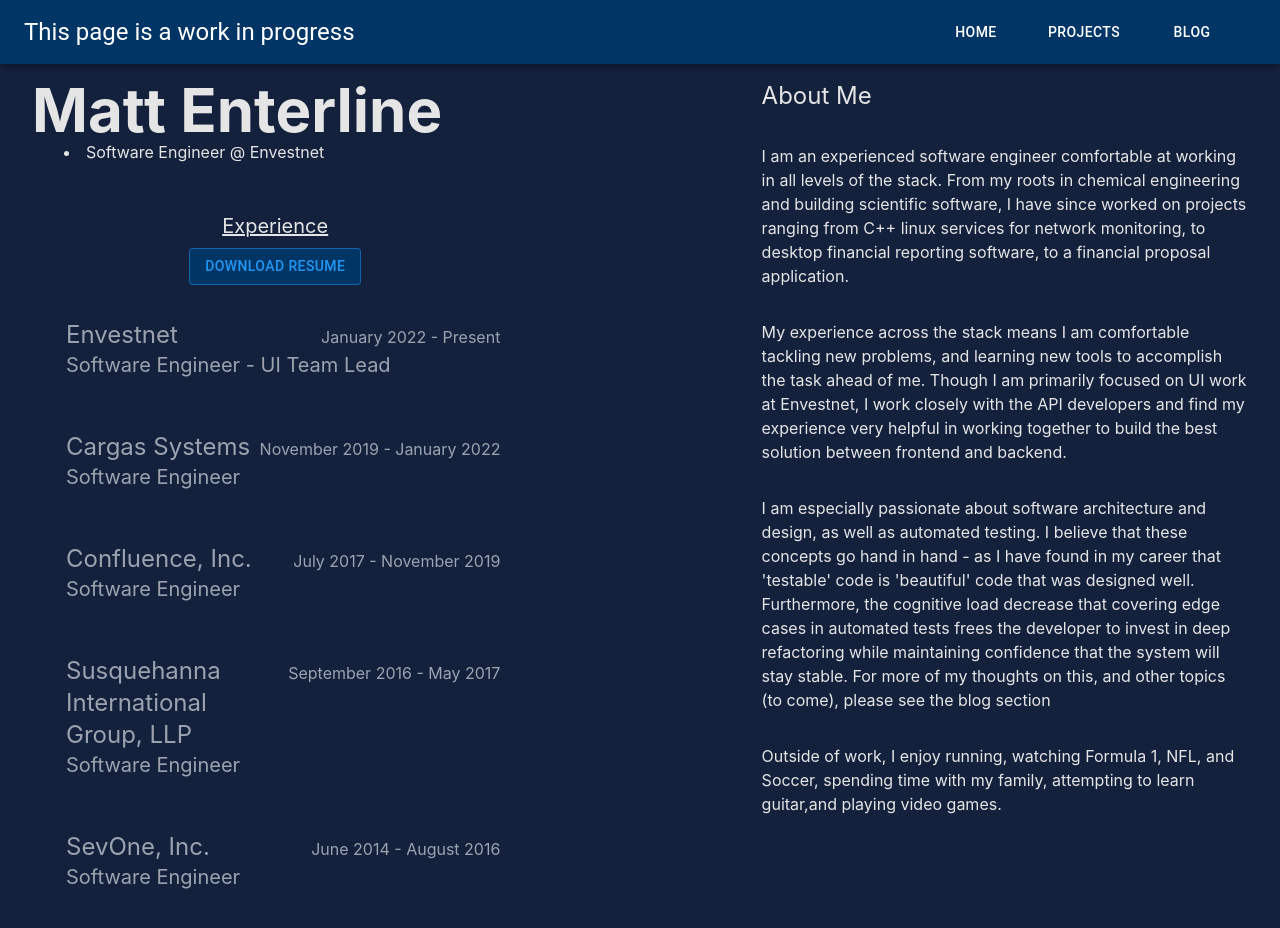
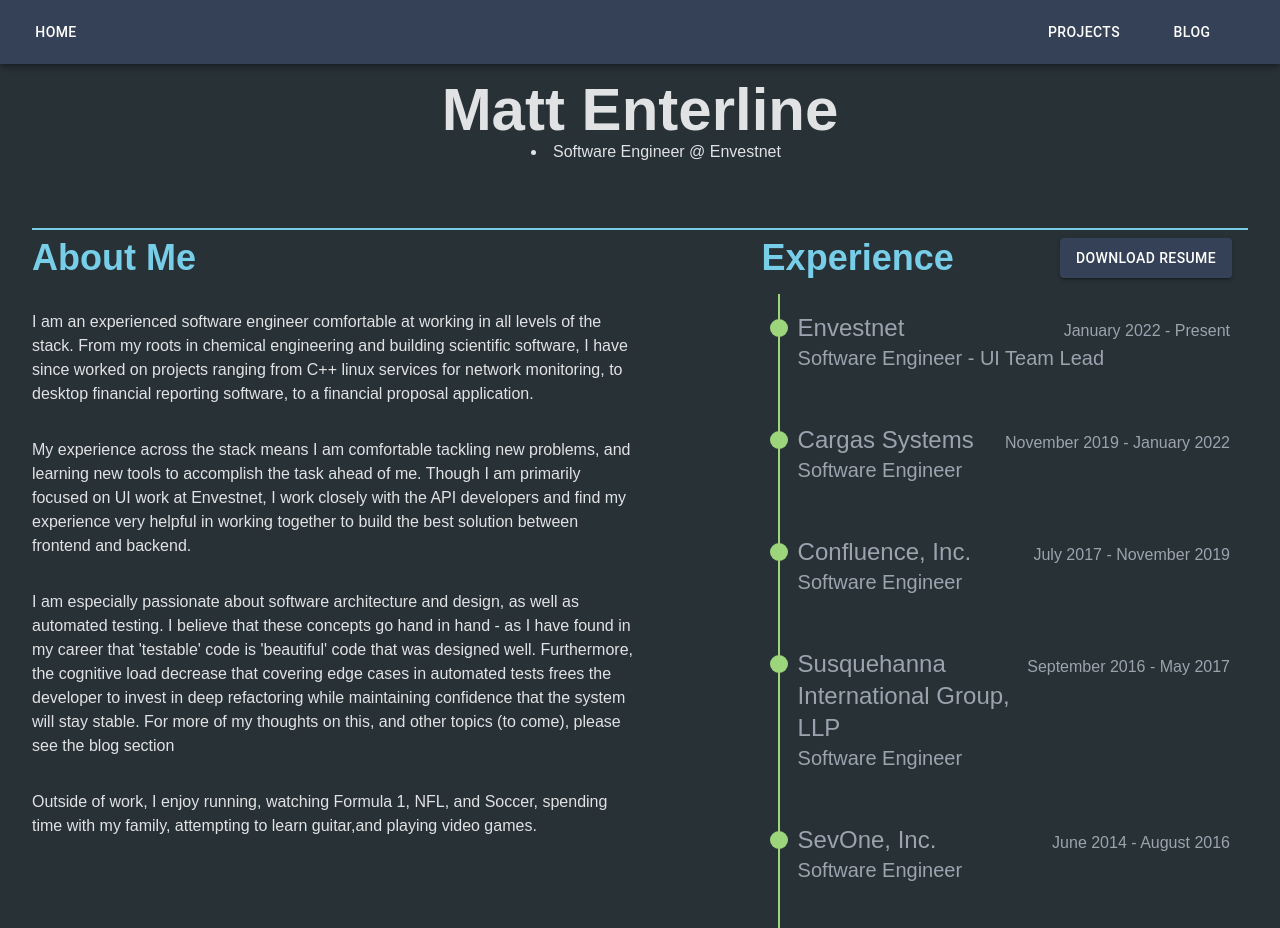
Before and after one commit to menterline/home, a React (Vite) app: page /projects in a window 1280 px wide. Both pictures are taken after a click on the button "HOME". Shown: the top 928 px of the page. Built offline with nearby package versions, Linux system fonts and the light colour scheme.

Commit message:
reorganized layout and changed to monokai theme

```diff
--- a/src/App.tsx
+++ b/src/App.tsx
@@ -9,10 +9,10 @@
 const theme = createTheme({
   palette: {
     primary: {
-      main: "#2196f3", // Change the primary color here
+      main: "#354157",
     },
     secondary: {
-      main: "#f50057", // Change the secondary color here
+      main: "#78CEE9",
     },
   },
 });
@@ -25,6 +25,7 @@
 function Blog() {
   return <h2 className="text-2xl text-center mt-24">Blog... Coming Soon!</h2>;
 }
+
 function App() {
   return (
     <ThemeProvider theme={theme}>
--- a/src/assets/jobsList.ts
+++ b/src/assets/jobsList.ts
@@ -14,7 +14,15 @@
       "Enhancing Typescript support by aligning strong types with API code",
       "Member of SDLC Task force to enable better agile practices",
     ],
-    skills: ["ReactJS", "NextJS"],
+    skills: [
+      "ReactJS",
+      "NextJS",
+      "TailwindCSS",
+      "TypeScript",
+      "Jest",
+      "React Testing Library",
+      "Redux",
+    ],
   },
   {
     company: "Cargas Systems",
@@ -23,7 +31,15 @@
     endDate: "January 2022",
     description:
       "I was a full stack developer at Cargas Systems, where I worked on the devliery and service software, Cargas Energy.  While there, I spearheaded an initiative to build a unit testing suite for the UI - where previously there was none.  I developed a tiered pricing module to enable dynamic pricing for customers, as well as a text message service with a Twilio integration",
-    skills: ["ReactJS", "SQL Server", "jQuery", "CSS", "Twilio Administration"],
+    skills: [
+      "ReactJS",
+      "SQL Server",
+      "TypeScript",
+      "Jest",
+      "jQuery",
+      "CSS",
+      "Twilio Administration",
+    ],
   },
   {
     company: "Confluence, Inc.",
--- a/src/components/AboutMe.tsx
+++ b/src/components/AboutMe.tsx
@@ -1,7 +1,10 @@
-export function AboutMe() {
+type Props = {
+  className?: string;
+};
+export function AboutMe(props: Props) {
   return (
-    <div className="flex flex-col gap-8">
-      <h1 className="text-2xl fond-bold">About Me</h1>
+    <div className={`${props.className} flex flex-col gap-8`}>
+      <h1 className="text-4xl font-bold text-monokaiBlue">About Me</h1>
       <p>
         I am an experienced software engineer comfortable at working in all
         levels of the stack. From my roots in chemical engineering and building
--- a/src/components/AppBar.tsx
+++ b/src/components/AppBar.tsx
@@ -2,7 +2,6 @@
   Button,
   IconButton,
   Toolbar,
-  Typography,
   useMediaQuery,
   useTheme,
 } from "@mui/material";
@@ -31,10 +30,8 @@
   const NonSmallDevice = () => {
     return (
       <>
-        <Typography variant="h5" component="div" sx={{ flexGrow: 1 }}>
-          This page is a work in progress
-        </Typography>
         <Button
+          className="flex"
           variant="text"
           onClick={() => navigate("/home/")}
           color="inherit"
@@ -42,6 +39,7 @@
         >
           Home
         </Button>
+        <div className="flex">
           <Button
             variant="text"
             color="inherit"
@@ -58,13 +56,16 @@
           >
             Blog
           </Button>
+        </div>
       </>
     );
   };
 
   return (
-    <MuiAppBar position="fixed" sx={{ backgroundColor: "#003566" }}>
-      <Toolbar>{isSmallDevice ? <SmallDevice /> : <NonSmallDevice />}</Toolbar>
+    <MuiAppBar position="fixed" color="primary">
+      <Toolbar className="flex flex-row justify-between">
+        {isSmallDevice ? <SmallDevice /> : <NonSmallDevice />}
+      </Toolbar>
     </MuiAppBar>
   );
 };
--- a/src/components/Content.tsx
+++ b/src/components/Content.tsx
@@ -4,16 +4,14 @@
 function Content() {
   return (
     <div className="p-8 max-w-screen-xl mx-auto">
-      <div className="flex flex-col gap-16 md:flex-row justify-between">
-        <div className="flex flex-col gap-12 lg:w-2/5">
-          <div>
-            <h1 className="text-6xl font-bold">Matt Enterline</h1>
-            <li className="ml-8">Software Engineer @ Envestnet</li>
-          </div>
-          <Experience />
+      <div className="flex flex-col gap-16">
+        <div className="text-center">
+          <h1 className="text-6xl font-bold">Matt Enterline</h1>
+          <li className="ml-8">Software Engineer @ Envestnet</li>
         </div>
-        <div className="flex flex-col lg:w-2/5 gap-4">
-          <AboutMe />
+        <div className="flex flex-col lg:flex-row justify-between gap-12 border-t-2 border-t-monokaiBlue pt-2">
+          <AboutMe className="w-full lg:w-1/2" />
+          <Experience className="w-full lg:w-2/5" />
         </div>
       </div>
     </div>
--- a/src/components/Experience.tsx
+++ b/src/components/Experience.tsx
@@ -3,12 +3,15 @@
 import MyPDF from "../../public/MatthewEnterline-Resume.pdf";
 import { Button } from "@mui/material";
 
-export function Experience() {
+type Props = {
+  className?: string;
+};
+export function Experience(props: Props) {
   return (
-    <div className="flex flex-col gap-4 justify-center">
-      <div className="flex flex-col gap-2 items-center">
-        <h1 className="text-xl underline">Experience</h1>
-        <Button variant="outlined" sx={{ backgroundColor: "#003566" }}>
+    <div className={`flex flex-col gap-4 justify-center ${props.className}`}>
+      <div className="flex flex-row justify-between pr-4">
+        <h1 className="text-4xl font-bold text-monokaiBlue">Experience</h1>
+        <Button variant="contained" color="primary">
           <a href={MyPDF} download="MatthewEnterline-Resume.pdf">
             Download Resume
           </a>
--- a/src/components/Jobs.tsx
+++ b/src/components/Jobs.tsx
@@ -10,9 +10,9 @@
 export function Jobs(props: Props) {
   const { jobs } = props;
   return (
-    <div className="flex flex-col gap-4">
+    <div className="flex flex-col gap-4 border-l-2 border-test">
       {jobs.map((job) => (
-        <div className="border-2 border-transparent border-solid hover:border-gray-300 rounded-lg p-4 flex flex-col gap-4 text-gray-400 hover:text-gray-300 transition-colors duration-1000 group">
+        <div className="border-2 border-transparent border-solid rounded-lg p-4 flex flex-col gap-4 text-gray-400 hover:text-gray-300 transition-colors duration-1000 group relative">
           <div className="">
             <div className="flex flex-col lg:flex-row justify-between items-baseline">
               <h1 className="text-2xl max-w-1/2">{job.company}</h1>
@@ -33,11 +33,12 @@
               <div className="flex gap-4 flex-wrap">
                 {job.skills.length > 0 &&
                   job.skills.map((skill) => (
-                    <Chip label={skill} color="primary" variant="outlined" />
+                    <Chip label={skill} color="secondary" variant="outlined" />
                   ))}
               </div>
             </div>
           </div>
+          <li className="absolute -left-3 inset-y-0 text-6xl text-test " />
         </div>
       ))}
       <div className="md:h-80"></div>
--- a/src/index.css
+++ b/src/index.css
@@ -1,7 +1,7 @@
 :root {
-  font-family: Inter, system-ui, Avenir, Helvetica, Arial, sans-serif;
+  font-family: Arial, system-ui, Avenir, Helvetica, sans-serif;
   line-height: 1.5;
-  font-weight: 400;
+  font-weight: 500;
   -webkit-scrollbar {
     display:none;
   }
@@ -9,8 +9,8 @@
   scrollbar-width: none;  /* Firefox */
 
 
-  color:#e5e5e5;
-  background-color:#14213d;
+  color:#E1E2E3;
+  background-color:#273136;
 
   font-synthesis: none;
   text-rendering: optimizeLegibility;
--- a/tailwind.config.js
+++ b/tailwind.config.js
@@ -3,6 +3,10 @@
   content: ["./src/**/*.{js,ts,jsx,tsx}"],
   theme: {
     extend: {
+      colors: {
+        monokaiBlue: "#78CEE9",
+        test: "#9CD57B",
+      },
       maxWidth: {
         "1/2": "50%",
       },
```
Lines whose indentation alone changed are shown as unchanged.
